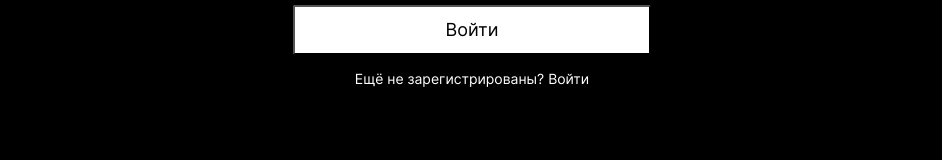
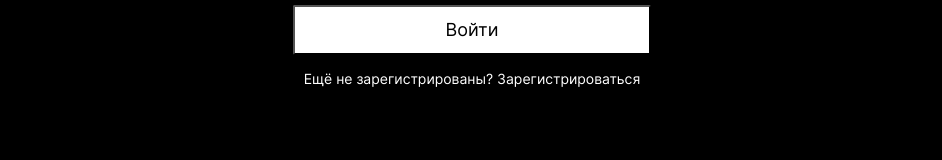
Before and after one commit to eazzy-m/react-mesto-auth, a React (Create React App) app: page /sign-in in a window 1280 px wide. Shown: the part 588-748 px from the top of the page, without its empty margins (168-1110 px from the left). Built offline with nearby package versions, Linux system fonts and the light colour scheme; no server answers.

Commit message:
fixed wrong link title for already registered users from "Войти" to "Зарегистририроваться"

```diff
--- a/src/components/Login.js
+++ b/src/components/Login.js
@@ -53,7 +53,7 @@ function Login({ onLogin, onLoginState }) {
                 />
                 <span className="form__input-error subtitle-input-error"/>
                 <button className="opacity auth__submit" type="submit">Войти</button>
-                <h3 className="auth__subtitle">Ещё не зарегистрированы? <Link className="opacity auth__subtitle" to="/sign-up">Войти</Link></h3>
+                <h3 className="auth__subtitle">Ещё не зарегистрированы? <Link className="opacity auth__subtitle" to="/sign-up">Зарегистрироваться</Link></h3>
             </form>
         </section>
     )
```
